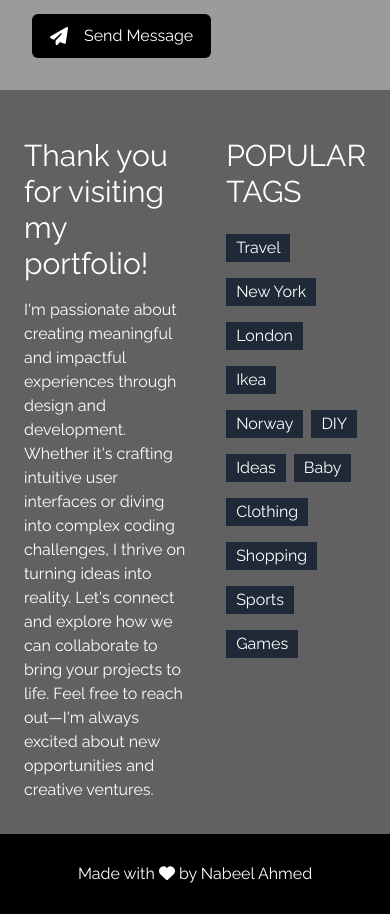
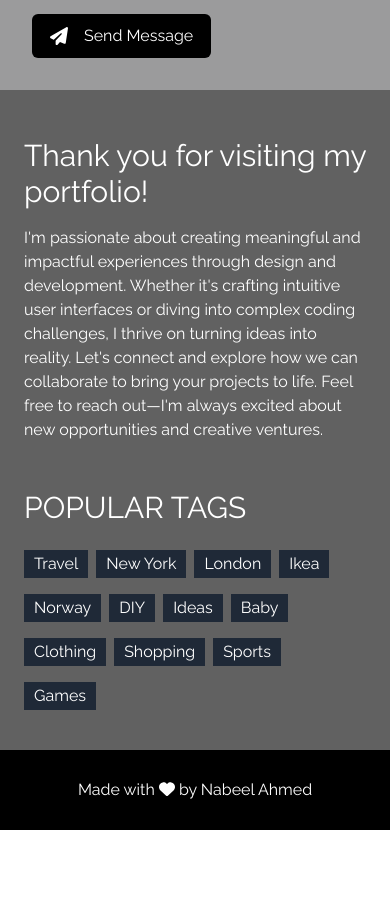
Before and after one commit to Metaverse-Nabeel/majesty_portfolio, a Next.js app: page / in a window 390 px wide. Shown: the part 6937-7851 px from the top of the page. After the commit the page ends 7767 px from the top, so only its background shows below. Built offline with nearby package versions, Linux system fonts and the light colour scheme.

Commit message:
Responsiveness for footer section completed

```diff
--- a/src/app/components/Footer.tsx
+++ b/src/app/components/Footer.tsx
@@ -7,7 +7,7 @@
 const Footer: React.FC = () => {
   return (
     <footer className="w-full text-white bg-[#616161] pt-8">
-      <div className="flex gap-8 px-6">
+      <div className="flex flex-col md:flex-row gap-8 px-6">
         <div className="flex flex-col">
           <h4 className="text-3xl py-4">
             Thank you for visiting my portfolio!
```
